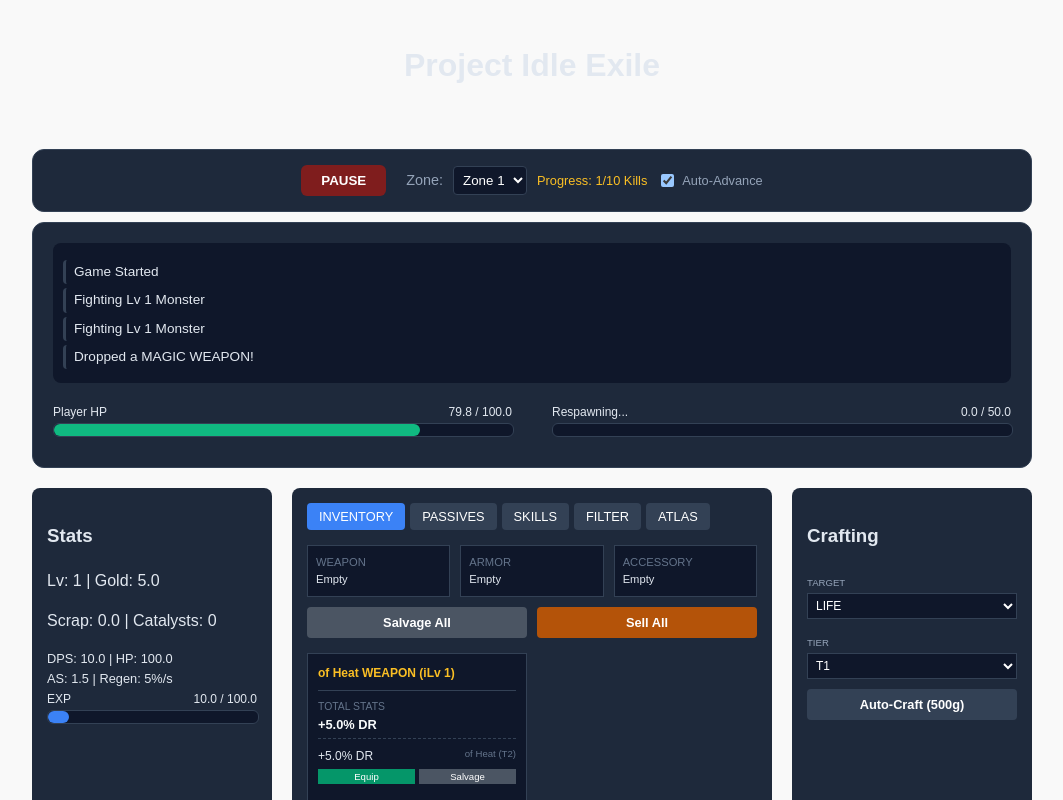
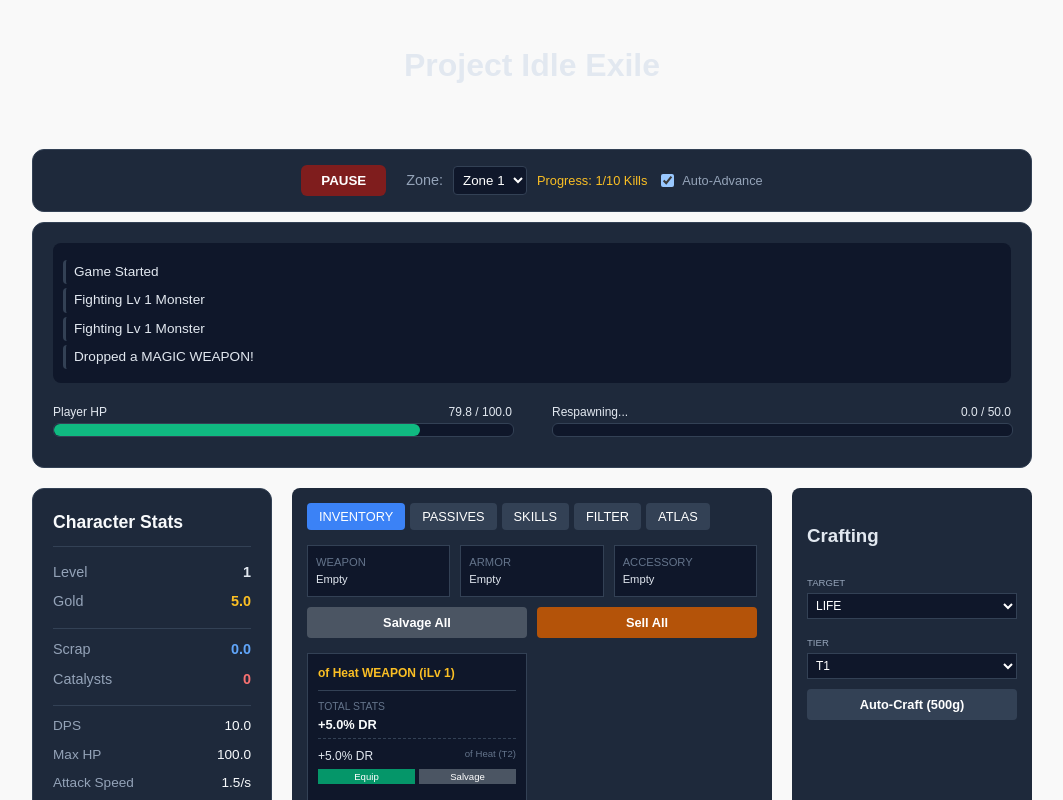
Before and after one commit to Hung-Liang/idle-exile, a React (Vite) app: page / in a window 1280 px wide. Shown: the top 800 px of the page, without its empty margins (108-1171 px from the left). Built offline with nearby package versions, Linux system fonts and the light colour scheme.

Commit message:
🌈 style(ui): redesign stats sidebar for improved readability
- Refactor sidebar layout using flex column and increased padding
- Organize stats into logical groups with labels and values
- Improve visual hierarchy and spacing to reduce clutter

```diff
--- a/src/components/IdleGame.tsx
+++ b/src/components/IdleGame.tsx
@@ -548,15 +548,53 @@ const IdleGame: React.FC = () => {
       </section>
 
       <div style={{ display: 'grid', gridTemplateColumns: '240px 1fr 240px', gap: '20px' }}>
-        <aside style={{ backgroundColor: '#1e293b', padding: '15px', borderRadius: '8px' }}>
-          <h3>Stats</h3>
-          <p>Lv: {playerLevel} | Gold: {formatLargeNumber(gold)}</p>
-          <p>Scrap: {formatLargeNumber(craftingScrap)} | Catalysts: {corruptionCatalysts}</p>
-          <div style={{ fontSize: '0.8rem', lineHeight: '1.6' }}>
-            <div>DPS: {formatLargeNumber(finalStats.dps)} | HP: {formatLargeNumber(finalStats.hp)}</div>
-            <div>AS: {finalStats.attackSpeed.toFixed(1)} | Regen: 5%/s</div>
+        <aside style={{ backgroundColor: '#1e293b', padding: '20px', borderRadius: '12px', border: '1px solid #334155', display: 'flex', flexDirection: 'column', gap: '15px' }}>
+          <h3 style={{ margin: 0, fontSize: '1.1rem', color: '#f8fafc', borderBottom: '1px solid #334155', paddingBottom: '10px' }}>Character Stats</h3>
+
+          <div style={{ display: 'flex', flexDirection: 'column', gap: '8px' }}>
+            <div style={{ display: 'flex', justifyContent: 'space-between', fontSize: '0.9rem' }}>
+              <span style={{ color: '#94a3b8' }}>Level</span>
+              <span style={{ fontWeight: 'bold' }}>{playerLevel}</span>
+            </div>
+            <div style={{ display: 'flex', justifyContent: 'space-between', fontSize: '0.9rem' }}>
+              <span style={{ color: '#94a3b8' }}>Gold</span>
+              <span style={{ color: '#fbbf24', fontWeight: 'bold' }}>{formatLargeNumber(gold)}</span>
+            </div>
           </div>
-          <ProgressBar value={currentExp} max={expToNextLevel} color="#3b82f6" label="EXP" />
+
+          <div style={{ borderTop: '1px solid #334155', paddingTop: '10px', display: 'flex', flexDirection: 'column', gap: '8px' }}>
+            <div style={{ display: 'flex', justifyContent: 'space-between', fontSize: '0.9rem' }}>
+              <span style={{ color: '#94a3b8' }}>Scrap</span>
+              <span style={{ color: '#60a5fa', fontWeight: 'bold' }}>{formatLargeNumber(craftingScrap)}</span>
+            </div>
+            <div style={{ display: 'flex', justifyContent: 'space-between', fontSize: '0.9rem' }}>
+              <span style={{ color: '#94a3b8' }}>Catalysts</span>
+              <span style={{ color: '#f87171', fontWeight: 'bold' }}>{corruptionCatalysts}</span>
+            </div>
+          </div>
+
+          <div style={{ borderTop: '1px solid #334155', paddingTop: '10px', display: 'flex', flexDirection: 'column', gap: '8px' }}>
+            <div style={{ display: 'flex', justifyContent: 'space-between', fontSize: '0.85rem' }}>
+              <span style={{ color: '#94a3b8' }}>DPS</span>
+              <span style={{ color: '#f8fafc' }}>{formatLargeNumber(finalStats.dps)}</span>
+            </div>
+            <div style={{ display: 'flex', justifyContent: 'space-between', fontSize: '0.85rem' }}>
+              <span style={{ color: '#94a3b8' }}>Max HP</span>
+              <span style={{ color: '#f8fafc' }}>{formatLargeNumber(finalStats.hp)}</span>
+            </div>
+            <div style={{ display: 'flex', justifyContent: 'space-between', fontSize: '0.85rem' }}>
+              <span style={{ color: '#94a3b8' }}>Attack Speed</span>
+              <span style={{ color: '#f8fafc' }}>{finalStats.attackSpeed.toFixed(1)}/s</span>
+            </div>
+            <div style={{ display: 'flex', justifyContent: 'space-between', fontSize: '0.85rem' }}>
+              <span style={{ color: '#94a3b8' }}>HP Regen</span>
+              <span style={{ color: '#10b981' }}>5%/s</span>
+            </div>
+          </div>
+
+          <div style={{ marginTop: 'auto', paddingTop: '10px' }}>
+            <ProgressBar value={currentExp} max={expToNextLevel} color="#3b82f6" label="EXP PROGRESS" />
+          </div>
         </aside>
 
         <main style={{ backgroundColor: '#1e293b', padding: '15px', borderRadius: '8px' }}>
```
